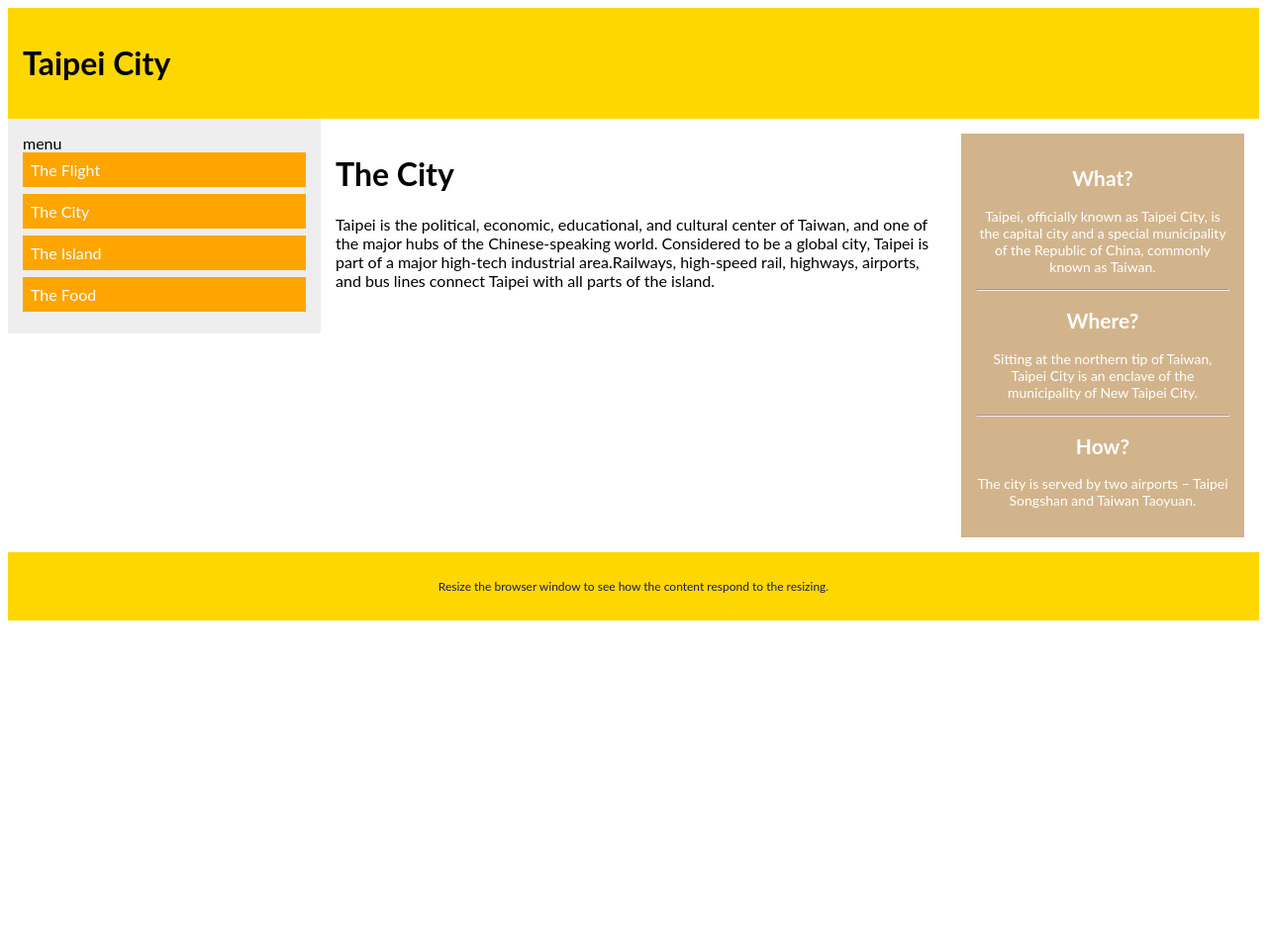
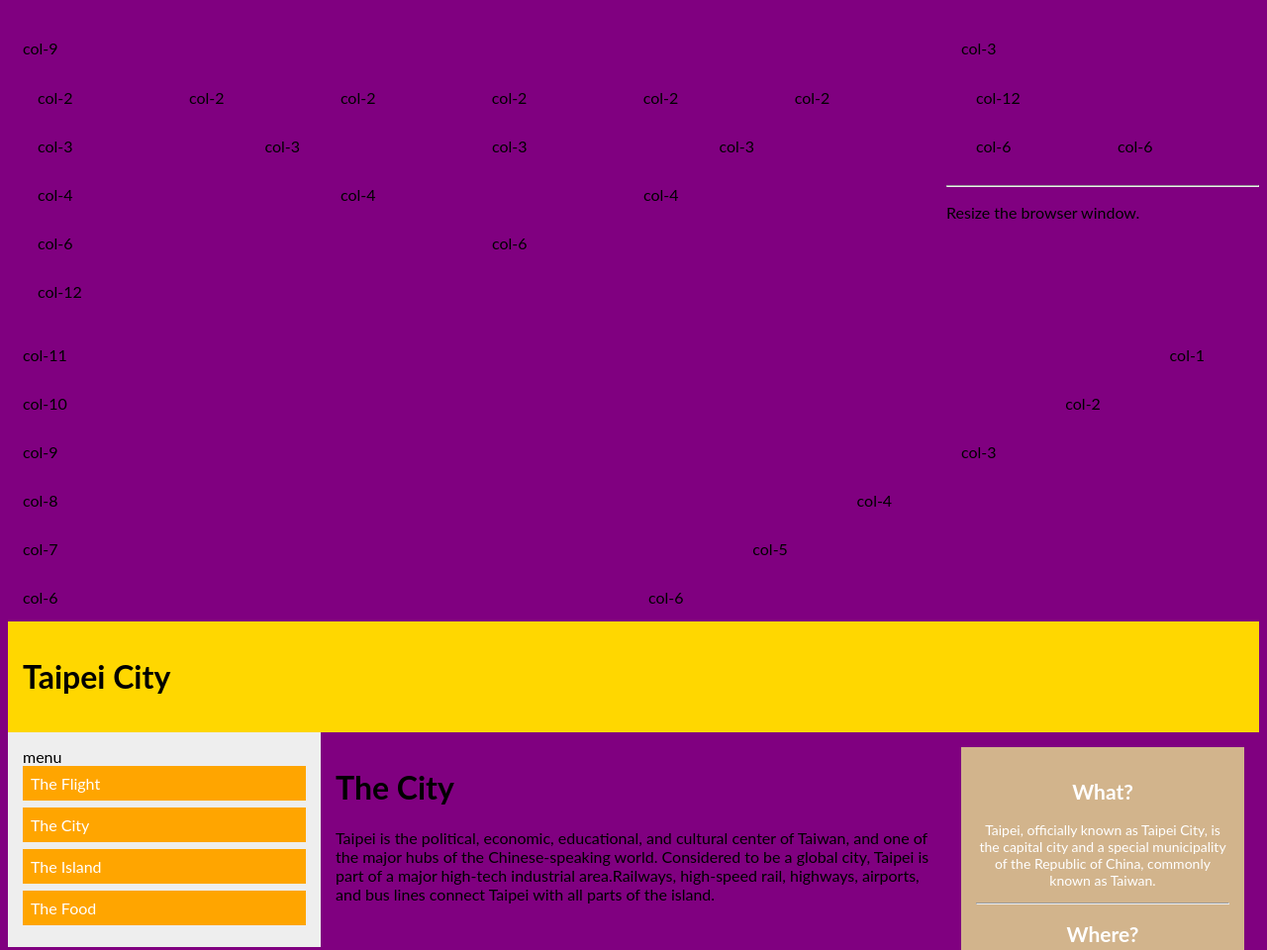
Before and after one commit to lilyqute/0705hw, a plain HTML site: page index.html in a window 1280 px wide. Shown: the top 960 px of the page at 99% size. Before the commit the page ends 800 px from the top, so only its background shows below. Drawn offline with Linux system fonts and the light colour scheme.

Commit message:
no message

```diff
--- a/index.html
+++ b/index.html
@@ -4,7 +4,114 @@
     <meta charset="UTF-8">
    <link rel="stylesheet" type="text/css" href="main.css">
 </head>
-   <div class="header">
+
+     <div class="row">
+    <div class="col-9 bgTest">
+      <p>col-9</p>
+      <div class="col-2 bgTest">
+        col-2
+      </div>
+      <div class="col-2 bgTest">
+        col-2
+      </div>
+      <div class="col-2 bgTest">
+        col-2
+      </div>
+      <div class="col-2 bgTest">
+        col-2
+      </div>
+      <div class="col-2 bgTest">
+        col-2
+      </div>
+      <div class="col-2 bgTest">
+        col-2
+      </div>
+      <div class="col-3 bgTest">
+        col-3
+      </div>
+      <div class="col-3 bgTest">
+        col-3
+      </div>
+      <div class="col-3 bgTest">
+        col-3
+      </div>
+      <div class="col-3 bgTest">
+        col-3
+      </div>
+      <div class="col-4 bgTest">
+        col-4
+      </div>
+      <div class="col-4 bgTest">
+        col-4
+      </div>
+      <div class="col-4 bgTest">
+        col-4
+      </div>
+      <div class="col-6 bgTest">
+        col-6
+      </div>
+      <div class="col-6 bgTest">
+        col-6
+      </div>
+      <div class="col-12 bgTest">
+        col-12
+      </div>
+    </div>
+    <div class="col-3 bgTest">
+      <p>col-3</p>
+      <div class="col-12 bgTest">
+        col-12
+      </div>
+      <div class="col-6 bgTest">
+        col-6
+      </div>
+      <div class="col-6 bgTest">
+        col-6
+      </div>
+
+    </div>
+    <div class="col-11 bgTest">
+      col-11
+    </div>
+    <div class="col-1 bgTest">
+      col-1
+    </div>
+    <div class="col-10 bgTest">
+      col-10
+    </div>
+    <div class="col-2 bgTest">
+      col-2
+    </div>
+    <div class="col-9 bgTest">
+      col-9
+    </div>
+    <div class="col-3 bgTest">
+      col-3
+    </div>
+    <div class="col-8 bgTest">
+      col-8
+    </div>
+    <div class="col-4 bgTest">
+      col-4
+    </div>
+    <div class="col-7 bgTest">
+      col-7
+    </div>
+    <div class="col-5 bgTest">
+      col-5
+    </div>
+    <div class="col-6 bgTest">
+      col-6
+    </div>
+    <div class="col-6 bgTest">
+      col-6
+    </div>
+
+<hr>
+ <p>Resize the browser window.</p>
+
+  </div>
+       <div class="header">
         <h1>Taipei City</h1>
     </div>
 <body>
--- a/main.css
+++ b/main.css
@@ -52,6 +52,38 @@
     padding: 15px;
 }
 
+body {
+    background-color:lightgreen;
+}
+@media (max-width: 767px) {
+    body {
+        background-color:red;
+    }
+}
+@media (max-width: 480px) {
+    body {
+        background-color:lightblue;
+    }
+}
+@media (min-width: 768px) and (max-width: 979px) {
+    body {
+        background-color:lightgreen;
+    }
+}
+@media (min-width: 980px) {
+   body {
+        background-color:orange;
+    }
+}
+@media (min-width: 1200px) {
+
+    body {
+        background-color:purple;
+    }
+}
+
+
+
 /* For desktop: */
 
 .col-1 {width: 8.33%;}
@@ -73,25 +105,3 @@
         width: 100%;
     }
 }
-
-/* For desktop: */
-
-.col-1 {width: 8.33%;}
-.col-2 {width: 16.66%;}
-.col-3 {width: 25%;}
-.col-4 {width: 33.33%;}
-.col-5 {width: 41.66%;}
-.col-6 {width: 50%;}
-.col-7 {width: 58.33%;}
-.col-8 {width: 66.66%;}
-.col-9 {width: 75%;}
-.col-10 {width: 83.33%;}
-.col-11 {width: 91.66%;}
-.col-12 {width: 100%;}
-
-@media only screen and (max-width: 768px) {
-    /* For mobile phones:*/
-    [class^="col-"] {
-        width: 100%;
-    }
-}
```
